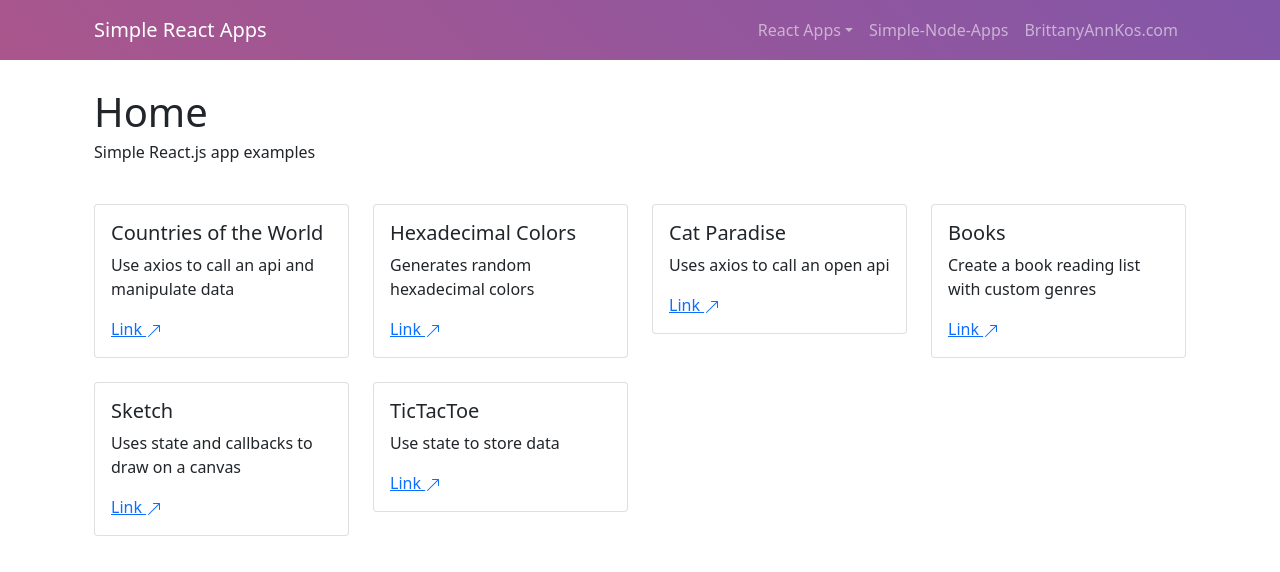
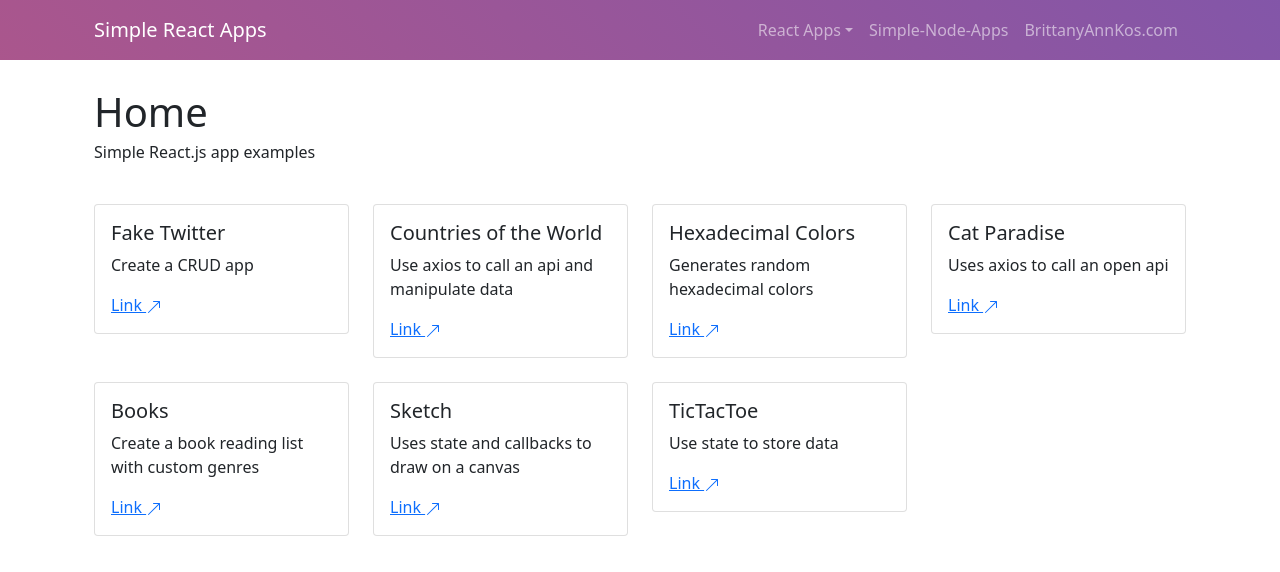
Before and after one commit to koscida/simple-react-apps, a React (Create React App) app: page / in a window 1280 px wide. Shown: the top 572 px of the page. Built offline with nearby package versions, Linux system fonts and the light colour scheme.

Commit message:
add twitter clone app, fix serch bug in countries

```diff
--- a/src/base/App.js
+++ b/src/base/App.js
@@ -21,6 +21,7 @@ import Books from '../books/index'
 import CatParadise from '../cat-paradise/CatParadise'
 import HexadecimalColors from '../hexadecimal-colors/App'
 import Countries from '../countries/Countries'
+import FakeTwitter from '../twitter-clone/App'
 
 
 
@@ -48,6 +49,7 @@ function App() {
 			<div className='app'>
 				<Routes>
 					<Route exact path="/" element={<Home />} />
+					<Route path="/twitter-clone" element={<FakeTwitter />} />
 					<Route path="/countries" element={<Countries />} />
 					<Route path="/hexadecimal-colors" element={<HexadecimalColors />} />
 					<Route path="/cat-paradise" element={<CatParadise />} />
--- a/src/base/navLinks.js
+++ b/src/base/navLinks.js
@@ -4,6 +4,11 @@ export const navLinks = [
 		link: '/',
 		display: true.valueOf,
 		isHome: true
+	},{
+		name: 'Fake Twitter',
+		link: '/twitter-clone',
+		description: 'Create a CRUD app',
+		display: true
 	},{
 		name: 'Countries of the World',
 		link: '/countries',
--- a/src/countries/components/graph/Graph.js
+++ b/src/countries/components/graph/Graph.js
@@ -1,6 +1,7 @@
 import React from 'react'
 
 const Graph = ({data}) => {
+	if(data && data.length > 0) {
 		const max = data[0][1]
 		return <div className="graph">
 			{data.map( ([key, value]) => {
@@ -12,6 +13,7 @@ const Graph = ({data}) => {
 				</div>)
 			})}
 		</div>
+	} else return <></>
 }
 
 export default Graph;
```
Lines whose indentation alone changed are shown as unchanged.
